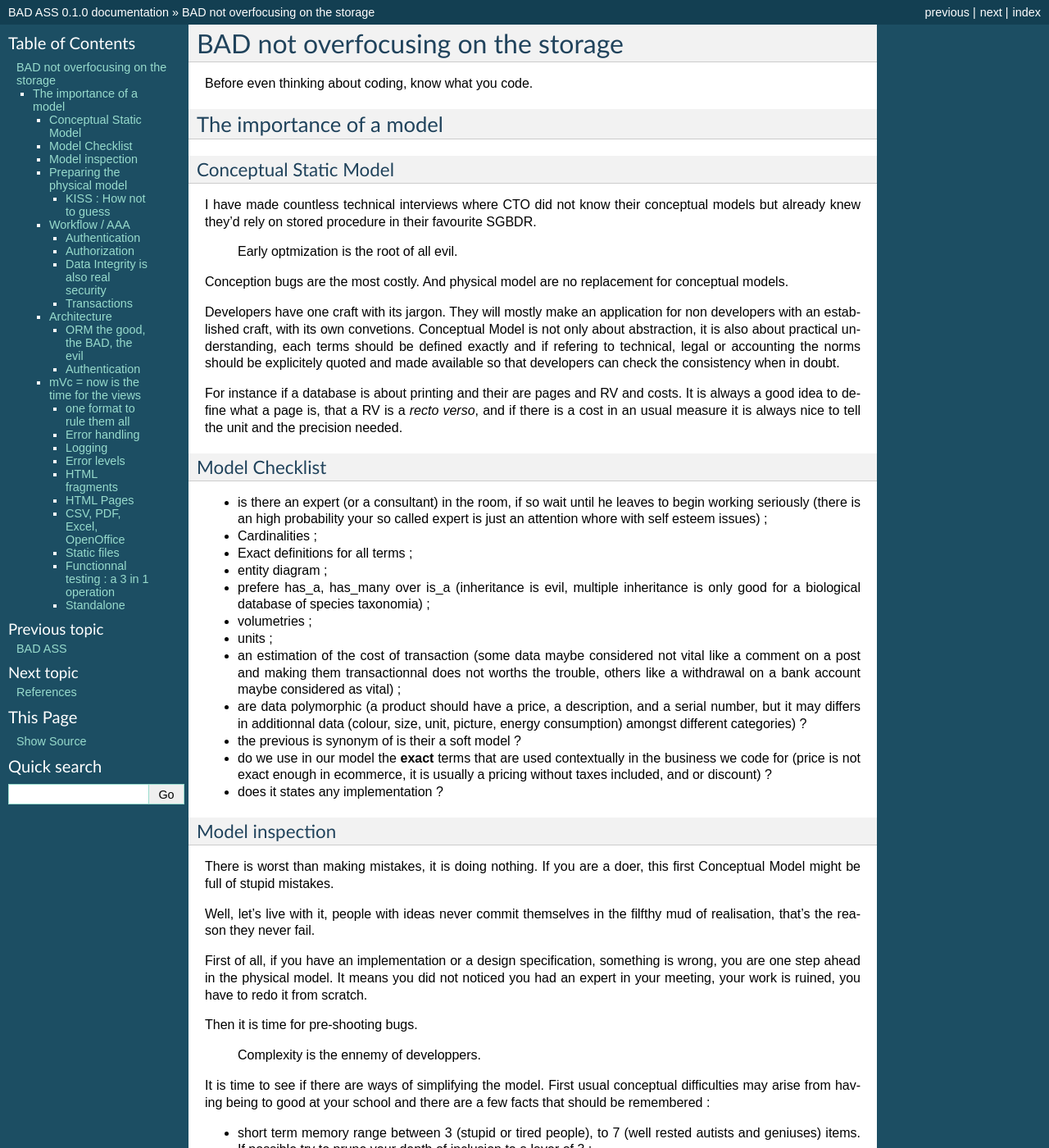
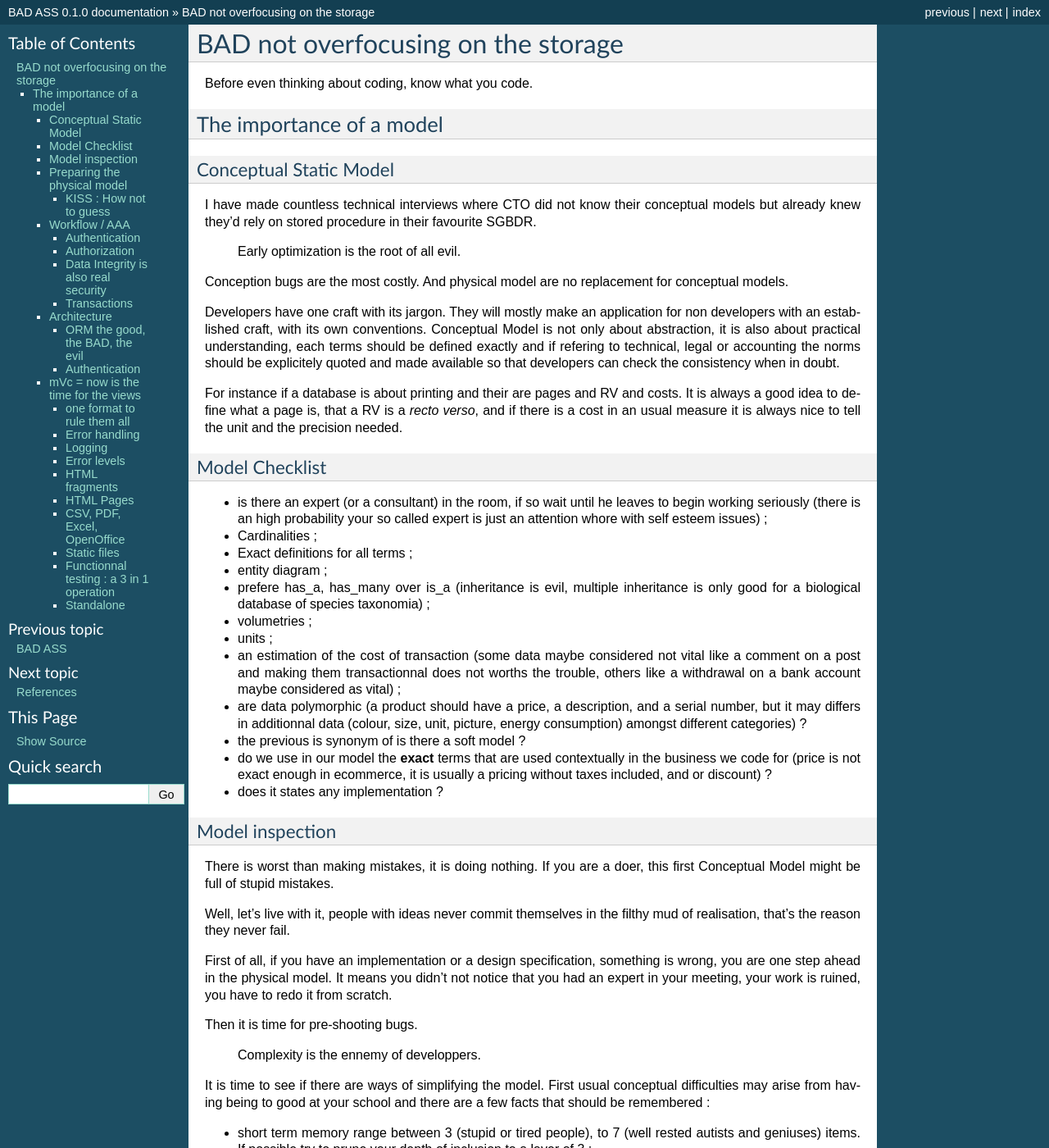
Before and after one commit to jul/BAD-ASS, a Sphinx documentation site: the page built from source/BAD.rst, in a window 1280 px wide and 1400 px high. Shown: the whole window at 82% size. Built offline with Sphinx 7.4.7, drawn with Linux system fonts in a browser that asks for light colours; some of the changed text lies outside the part shown.

Commit message:
Typos, some translation to English. Discovering the material on the go, I do not agree with everything at all, nor do I even understand everything...

```diff
--- a/source/BAD.rst
+++ b/source/BAD.rst
@@ -14,11 +14,11 @@ Conceptual Static Model
 
 I have made countless technical interviews where CTO did not know their conceptual models but already knew they'd rely on stored procedure in their favourite SGBDR.
 
- Early optmization is the root of all evil.
+ Early optimization is the root of all evil.
 
 Conception bugs are the most costly. And physical model are no replacement for conceptual models.
 
-Developers have one craft with its jargon. They will mostly make an application for non developers with an established craft, with its own convetions. Conceptual Model is not only about abstraction, it is also about practical understanding, each terms should be defined exactly and if refering to technical, legal or accounting the norms should be explicitely quoted and made available so that developers can check the consistency when in doubt.
+Developers have one craft with its jargon. They will mostly make an application for non developers with an established craft, with its own conventions. Conceptual Model is not only about abstraction, it is also about practical understanding, each terms should be defined exactly and if refering to technical, legal or accounting the norms should be explicitely quoted and made available so that developers can check the consistency when in doubt.
 
 For instance if a database is about printing and their are pages and RV and costs. It is always a good idea to define what a page is, that a RV is a *recto verso*, and if there is a cost in an usual measure it is always nice to tell the unit and the precision needed.
 
@@ -36,7 +36,7 @@ Model Checklist
 * units ;
 * an estimation of the cost of transaction (some data maybe considered not vital like a comment on a post and making them transactionnal does not worths the trouble, others like a withdrawal on a bank account maybe considered as vital) ;
 * are data polymorphic (a product should have a price, a description, and a serial number, but it may differs in additionnal data (colour, size, unit, picture, energy consumption) amongst different categories) ?
-* the previous is synonym of is their a soft model ?
+* the previous is synonym of is there a soft model ?
 * do we use in our model the **exact** terms that are used contextually in the business we code for (price is not exact enough in ecommerce, it is usually a pricing without taxes included, and or discount) ?
 * does it states any implementation ?
 
@@ -46,9 +46,9 @@ Model inspection
 
 There is worst than making mistakes, it is doing nothing. If you are a doer, this first Conceptual Model might be full of stupid mistakes.
 
-Well, let's live with it, people with ideas never commit themselves in the filfthy  mud of realisation, that's the reason they never fail.
+Well, let's live with it, people with ideas never commit themselves in the filthy  mud of realisation, that's the reason they never fail.
 
-First of all, if you have an implementation or a design specification, something is wrong, you are one step ahead in the physical model. It means you did not noticed you had an expert in your meeting, your work is ruined, you have to redo it from scratch.
+First of all, if you have an implementation or a design specification, something is wrong, you are one step ahead in the physical model. It means you didn't not notice that you had an expert in your meeting, your work is ruined, you have to redo it from scratch.
 
 
 Then it is time for pre-shooting bugs.
@@ -344,7 +344,7 @@ Then, you **MUST** decide a consistent policy of error multiplexing and the one
 Logging
 -------
 
-python, Perl, ruby have excellent abstraction classes for logging. Unices have syslog daemon that may prove interesting because your security alerts should be sent on a machine different than the ones potentially attacked or failing.
+Python, Perl, Ruby have excellent abstraction classes for logging. Unices have syslog daemon that may prove interesting because your security alerts should be sent on a machine different than the ones potentially attacked or failing.
 
 If you don't understand this, you are a PHP developper thinking a developper should not care about how the system work. I can lend you a rope.
 
@@ -422,4 +422,4 @@ Dont fire and forget. Integrators might find bugs or inconsitencies. It is not t
 Standalone
 ----------
 
-You need no web server. You need an ORM that will be included
+You need no web server. You need an ORM that will be included.
```
Also changed, not shown: other parts of source/BAD.rst (+16 -16 lines).
